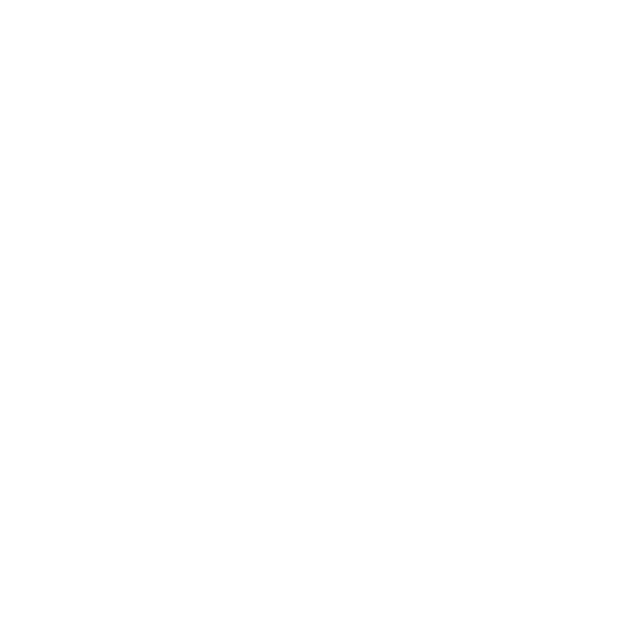
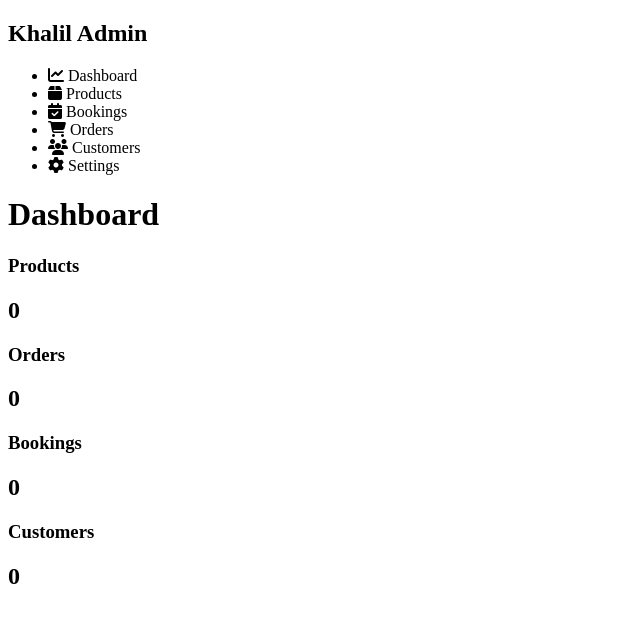
Before and after one commit to abdelrahmanacc5-byte/Khalil-Fedelta-2026, a plain HTML site: page admin.html in a window 1280 px wide. Shown: the whole page, without its empty margins (0-640 px from the left). Drawn offline with Linux system fonts and the light colour scheme.

Commit message:
Update admin.html

```diff
--- a/admin.html
+++ b/admin.html
@@ -22,7 +22,75 @@
 </head>
 
 <body>
+<div class="sidebar">
 
+<h2>Khalil Admin</h2>
+
+<ul>
+
+<li><i class="fa-solid fa-chart-line"></i> Dashboard</li>
+
+<li><i class="fa-solid fa-box"></i> Products</li>
+
+<li><i class="fa-solid fa-calendar-check"></i> Bookings</li>
+
+<li><i class="fa-solid fa-cart-shopping"></i> Orders</li>
+
+<li><i class="fa-solid fa-users"></i> Customers</li>
+
+<li><i class="fa-solid fa-gear"></i> Settings</li>
+
+</ul>
+
+</div>
+
+<div class="main">
+
+<div class="topbar">
+
+<h1>Dashboard</h1>
+
+</div>
+
+<div class="cards">
+
+<div class="card">
+
+<h3>Products</h3>
+
+<h2 id="productCount">0</h2>
+
+</div>
+
+<div class="card">
+
+<h3>Orders</h3>
+
+<h2>0</h2>
+
+</div>
+
+<div class="card">
+
+<h3>Bookings</h3>
+
+<h2>0</h2>
+
+</div>
+
+<div class="card">
+
+<h3>Customers</h3>
+
+<h2>0</h2>
+
+</div>
+
+</div>
+
+</div>
+
+<script src="admin.js"></script>
 </body>
 
 </html>
```
